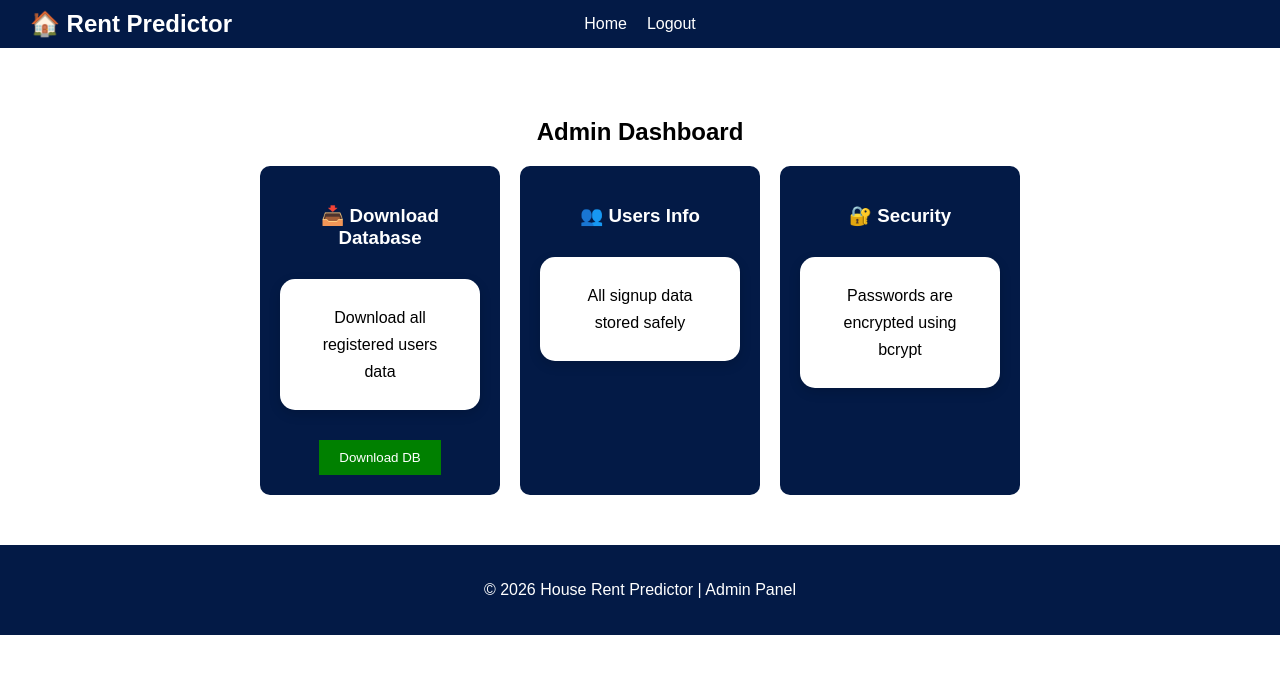
After one commit to shahfahad09/house_rent_predict, a Flask app: page /admin/dashboard in a window 1280 px wide. The commit adds this page. Shown: the top 674 px of the page. Run offline with Flask 3, Linux system fonts and the light colour scheme; a user stored in the database is signed in; parts of the project's set-up code (start-up, migrations or seed data) failed here and were passed over.

Commit message:
Initial commit - House Rent Predictor

```diff
--- a/app.py
+++ b/app.py
@@ -1,15 +1,21 @@
-
+from dotenv import load_dotenv
+load_dotenv()
 import os
-from flask import Flask, render_template, request, jsonify, redirect, url_for, session, flash
+from flask import Flask, render_template, request, jsonify, redirect, url_for, session, flash, send_file
 import numpy as np
 import joblib
 import smtplib
 import sqlite3
 import bcrypt
 
+
 # ---------------- APP ----------------
 app = Flask(__name__)
-app.secret_key = os.environ.get("SECRET_KEY")  # Render environment variable
+app.secret_key = os.environ.get("SECRET_KEY", "supersecretkey")
+
+# ---------------- ADMIN CONFIG ----------------
+ADMIN_EMAIL = os.environ.get("ADMIN_EMAIL", "admin@gmail.com")
+ADMIN_PASSWORD = os.environ.get("ADMIN_PASSWORD", "admin123")
 
 # ---------------- DATABASE ----------------
 def init_db():
@@ -46,7 +52,9 @@ def signup():
         password = request.form["password"].encode('utf-8')
         dob = request.form["dob"]
         gender = request.form["gender"]
+
         hashed = bcrypt.hashpw(password, bcrypt.gensalt())
+
         try:
             conn = sqlite3.connect("users.db")
             c = conn.cursor()
@@ -55,31 +63,75 @@ def signup():
                       (first_name, last_name, email, phone, hashed, dob, gender))
             conn.commit()
             conn.close()
+
             flash("Account created! Please login.", "success")
             return redirect(url_for("login"))
+
         except sqlite3.IntegrityError:
             flash("Email or Phone already exists.", "danger")
             return render_template("signup.html")
+
     return render_template("signup.html")
 
 # ---------------- LOGIN ----------------
 @app.route("/login", methods=["GET", "POST"])
 def login():
     if request.method == "POST":
-        username = request.form["username"]
-        password = request.form["password"].encode('utf-8')
+        username = request.form.get("email")
+        password = request.form.get("password").encode('utf-8')
+
         conn = sqlite3.connect("users.db")
         c = conn.cursor()
         c.execute("SELECT password,email FROM users WHERE email=? OR phone=?", (username, username))
         row = c.fetchone()
         conn.close()
-        if row and bcrypt.checkpw(password,row[0]):
-            session["user"] = row[1]  # store email in session
-            return redirect(url_for("home"))
+
+        if row:
+            stored_password = row[0]
+
+            # HANDLE BOTH CASES (bytes OR string)
+            if isinstance(stored_password, str):
+                stored_password = stored_password.encode('utf-8')
+
+            if bcrypt.checkpw(password, stored_password):
+                session.clear()
+                session["user"] = row[1]
+                return redirect(url_for("home"))
+
+        flash("Invalid credentials", "danger")
+        return render_template("login.html")
+
+    return render_template("login.html")
+
+# ---------------- ADMIN LOGIN ----------------
+@app.route("/admin", methods=["GET", "POST"])
+def admin():
+    if request.method == "POST":
+        email = request.form.get("email")
+        password = request.form.get("password")
+
+        if email == ADMIN_EMAIL and password == ADMIN_PASSWORD:
+            session.clear()
+            session["admin"] = True
+            return redirect(url_for("admin_dashboard"))
         else:
-            flash("Invalid credentials","danger")
-            return render_template("login.html")
-    return render_template("login.html")
+            flash("Wrong admin credentials", "danger")
+
+    return render_template("admin_login.html")
+
+# ---------------- ADMIN DASHBOARD ----------------
+@app.route("/admin/dashboard")
+def admin_dashboard():
+    if not session.get("admin"):
+        return redirect(url_for("admin"))
+    return render_template("admin_dashboard.html")
+
+# ---------------- DOWNLOAD DB ----------------
+@app.route("/download_db")
+def download_db():
+    if not session.get("admin"):
+        return "Unauthorized", 403
+    return send_file("users.db", as_attachment=True)
 
 # ---------------- LOGOUT ----------------
 @app.route("/logout")
@@ -91,8 +143,12 @@ def logout():
 # ---------------- HOME ----------------
 @app.route("/")
 def home():
+    if session.get("admin"):
+        return redirect(url_for("admin_dashboard"))
+
     if "user" not in session:
         return redirect(url_for("login"))
+
     return render_template("index.html", user=session["user"])
 
 @app.route("/about")
@@ -106,19 +162,26 @@ def about():
 def predict():
     if "user" not in session:
         return redirect(url_for("login"))
+
     try:
-        form_data = request.form
+        form_data = request.form.to_dict()   # ✅ FIX
+
         bhk = int(form_data["bhk"])
         size = float(form_data["size"])
         floor = int(form_data["floor"])
         city = city_map[form_data["city"]]
         furnishing = furnishing_map[form_data["furnishing"]]
         bathroom = int(form_data["bathroom"])
-        input_data = np.array([[bhk,size,floor,city,furnishing,bathroom]])
+
+        input_data = np.array([[bhk, size, floor, city, furnishing, bathroom]])
         prediction = np.expm1(model.predict(input_data))[0]
-        return render_template("index.html", prediction=round(prediction), form_data=form_data)
+
+        return render_template("index.html",
+                               prediction=round(prediction),
+                               form_data=form_data)
+
     except:
-        return render_template("index.html", prediction="Error", form_data=request.form)
+        return render_template("index.html", prediction="Error", form_data={})
 
 # ---------------- CONTACT ----------------
 @app.route("/contact", methods=["POST"])
@@ -148,4 +211,4 @@ def contact():
 
 # ---------------- RUN ----------------
 if __name__=="__main__":
-    app.run(host="0.0.0.0",port=5000)
+    app.run(debug=True)
--- a/requirements.txt
+++ b/requirements.txt
@@ -1,6 +1,8 @@
 Flask
 numpy
 pandas
+matplotlib
 scikit-learn
-matplotlib
 joblib
+bcrypt
+python-dotenv
--- /dev/null
+++ b/templates/admin_dashboard.html
@@ -0,0 +1,49 @@
+<!DOCTYPE html>
+<html>
+<head>
+    <title>Admin Dashboard</title>
+    <link rel="stylesheet" href="{{ url_for('static', filename='style.css') }}">
+</head>
+<body>
+
+<!-- NAVBAR -->
+<nav>
+    <h2>🏠 Rent Predictor</h2>
+    <div>
+        <a href="/">Home</a>
+        <a href="/logout">Logout</a>
+    </div>
+</nav>
+
+<section class="section">
+    <h1>Admin Dashboard</h1>
+
+    <div class="cards">
+
+        <div class="card">
+            <h3>📥 Download Database</h3>
+            <p>Download all registered users data</p>
+            <a href="/download_db">
+                <button>Download DB</button>
+            </a>
+        </div>
+
+        <div class="card">
+            <h3>👥 Users Info</h3>
+            <p>All signup data stored safely</p>
+        </div>
+
+        <div class="card">
+            <h3>🔐 Security</h3>
+            <p>Passwords are encrypted using bcrypt</p>
+        </div>
+
+    </div>
+</section>
+
+<footer>
+    <p>© 2026 House Rent Predictor | Admin Panel</p>
+</footer>
+
+</body>
+</html>
```
Also changed, not shown: templates/admin_login.html (added, +36 -0 lines), templates/index.html (+39 -19 lines), templates/login.html (+7 -4 lines), static/style.css (line endings or trailing spaces), users.db, 2 other files.
